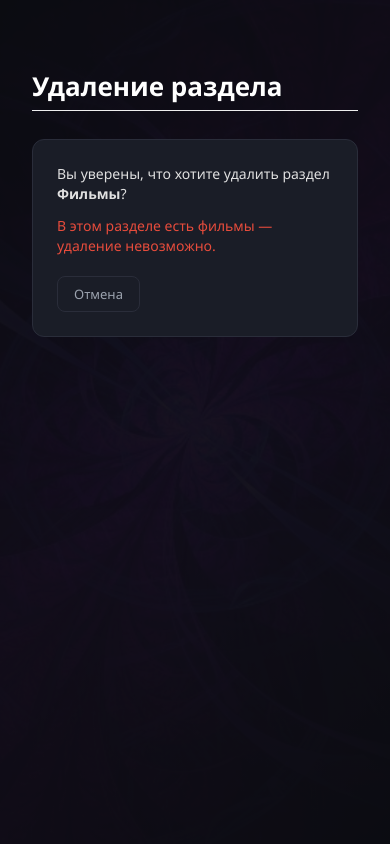
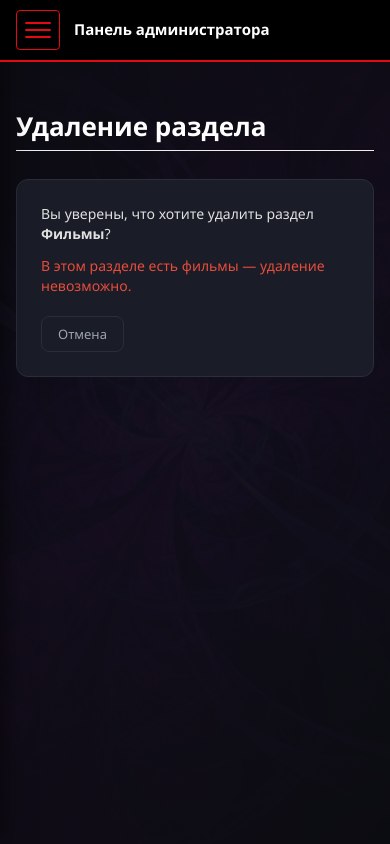
Before and after one commit to valijon001100/allflex, a Django app: page /panel/categories/1/delete/ in a window 390 px wide. Run offline with Django 3.2, Linux system fonts and the light colour scheme; a user stored in the database is signed in; data comes from the database, SQL or seed files in the repository; some libraries are stand-ins or nearby versions.

Commit message:
Add mobile hamburger menu for admin panel on small screens
Co-authored-by: Cursor <cursoragent@cursor.com>

```diff
--- a/templates/admin_panel/base.html
+++ b/templates/admin_panel/base.html
@@ -99,7 +99,46 @@
         .alert-success { background: #1a4731; border: 1px solid #2ecc71; color: #2ecc71; padding: 12px 16px; border-radius: 8px; margin-bottom: 20px; }
         .poster-thumb { width: 48px; height: 68px; object-fit: cover; border-radius: 4px; }
         .grid-2 { display: grid; grid-template-columns: 1fr 1fr; gap: 24px; }
-        @media (max-width: 900px) { .grid-2 { grid-template-columns: 1fr; } .sidebar { display: none; } .main-content { margin-left: 0; } }
+
+        /* Mobil menyu */
+        .admin-mobile-header {
+            display: none;
+            position: fixed; top: 0; left: 0; right: 0; z-index: 200;
+            background: #000; border-bottom: 2px solid #e50914;
+            padding: 10px 16px; align-items: center; gap: 14px;
+        }
+        .admin-menu-toggle {
+            display: flex; flex-direction: column; justify-content: center; gap: 5px;
+            width: 44px; height: 40px; padding: 8px;
+            background: transparent; border: 1px solid #e50914; border-radius: 4px;
+            cursor: pointer; flex-shrink: 0;
+        }
+        .admin-menu-toggle .icon-bar {
+            display: block; width: 100%; height: 2px; background: #e50914; border-radius: 1px;
+        }
+        .admin-mobile-title {
+            color: #fff; font-size: 15px; font-weight: 600; flex: 1;
+            white-space: nowrap; overflow: hidden; text-overflow: ellipsis;
+        }
+        .admin-sidebar-backdrop {
+            display: none; position: fixed; inset: 0; background: rgba(0,0,0,.65); z-index: 150;
+        }
+        body.admin-menu-open { overflow: hidden; }
+        body.admin-menu-open .admin-sidebar-backdrop { display: block; }
+
+        @media (max-width: 900px) {
+            .grid-2 { grid-template-columns: 1fr; }
+            .admin-mobile-header { display: flex; }
+            .sidebar {
+                transform: translateX(-100%);
+                transition: transform .25s ease;
+                box-shadow: 4px 0 24px rgba(0,0,0,.5);
+            }
+            body.admin-menu-open .sidebar { transform: translateX(0); }
+            .main-content { margin-left: 0; padding: 72px 16px 24px; }
+            .page-header { flex-direction: column; align-items: flex-start; gap: 12px; }
+            .admin-table { display: block; overflow-x: auto; }
+        }
         .filter-tabs { display: flex; gap: 8px; margin-bottom: 20px; }
         .filter-tabs a { padding: 8px 16px; border-radius: 8px; font-size: 13px; color: #9ca3af; text-decoration: none; border: 1px solid #2a2d3a; }
         .filter-tabs a.active, .filter-tabs a:hover { background: #e74c3c; color: #fff; border-color: #e74c3c; }
@@ -108,8 +147,17 @@
     </style>
 </head>
 <body>
+<div class="admin-sidebar-backdrop" id="adminSidebarBackdrop" aria-hidden="true"></div>
+<header class="admin-mobile-header">
+    <button type="button" class="admin-menu-toggle" id="adminMenuToggle" aria-label="{% trans 'Меню' %}" aria-expanded="false">
+        <span class="icon-bar"></span>
+        <span class="icon-bar"></span>
+        <span class="icon-bar"></span>
+    </button>
+    <span class="admin-mobile-title">{% block mobile_title %}{% trans 'Панель администратора' %}{% endblock %}</span>
+</header>
 <div class="admin-wrap">
-    <aside class="sidebar">
+    <aside class="sidebar" id="adminSidebar">
         <div class="sidebar-brand">
             <img src="{% static 'static/images/alflix-logo.png' %}" alt="AL-FLIX" style="height:32px;width:auto;max-width:120px;object-fit:contain">
         </div>
@@ -154,6 +202,43 @@ function setAdminLang(code) {
     document.getElementById('admin-lang-input').value = code;
     document.getElementById('admin-lang-form').submit();
 }
+
+(function () {
+    var toggle = document.getElementById('adminMenuToggle');
+    var backdrop = document.getElementById('adminSidebarBackdrop');
+    var sidebar = document.getElementById('adminSidebar');
+
+    function openMenu() {
+        document.body.classList.add('admin-menu-open');
+        toggle.setAttribute('aria-expanded', 'true');
+    }
+    function closeMenu() {
+        document.body.classList.remove('admin-menu-open');
+        toggle.setAttribute('aria-expanded', 'false');
+    }
+    function isOpen() {
+        return document.body.classList.contains('admin-menu-open');
+    }
+
+    if (toggle) {
+        toggle.addEventListener('click', function () {
+            isOpen() ? closeMenu() : openMenu();
+        });
+    }
+    if (backdrop) {
+        backdrop.addEventListener('click', closeMenu);
+    }
+    if (sidebar) {
+        sidebar.querySelectorAll('a').forEach(function (link) {
+            link.addEventListener('click', function () {
+                if (window.innerWidth <= 900) closeMenu();
+            });
+        });
+    }
+    window.addEventListener('resize', function () {
+        if (window.innerWidth > 900) closeMenu();
+    });
+})();
 </script>
 </body>
 </html>
```
